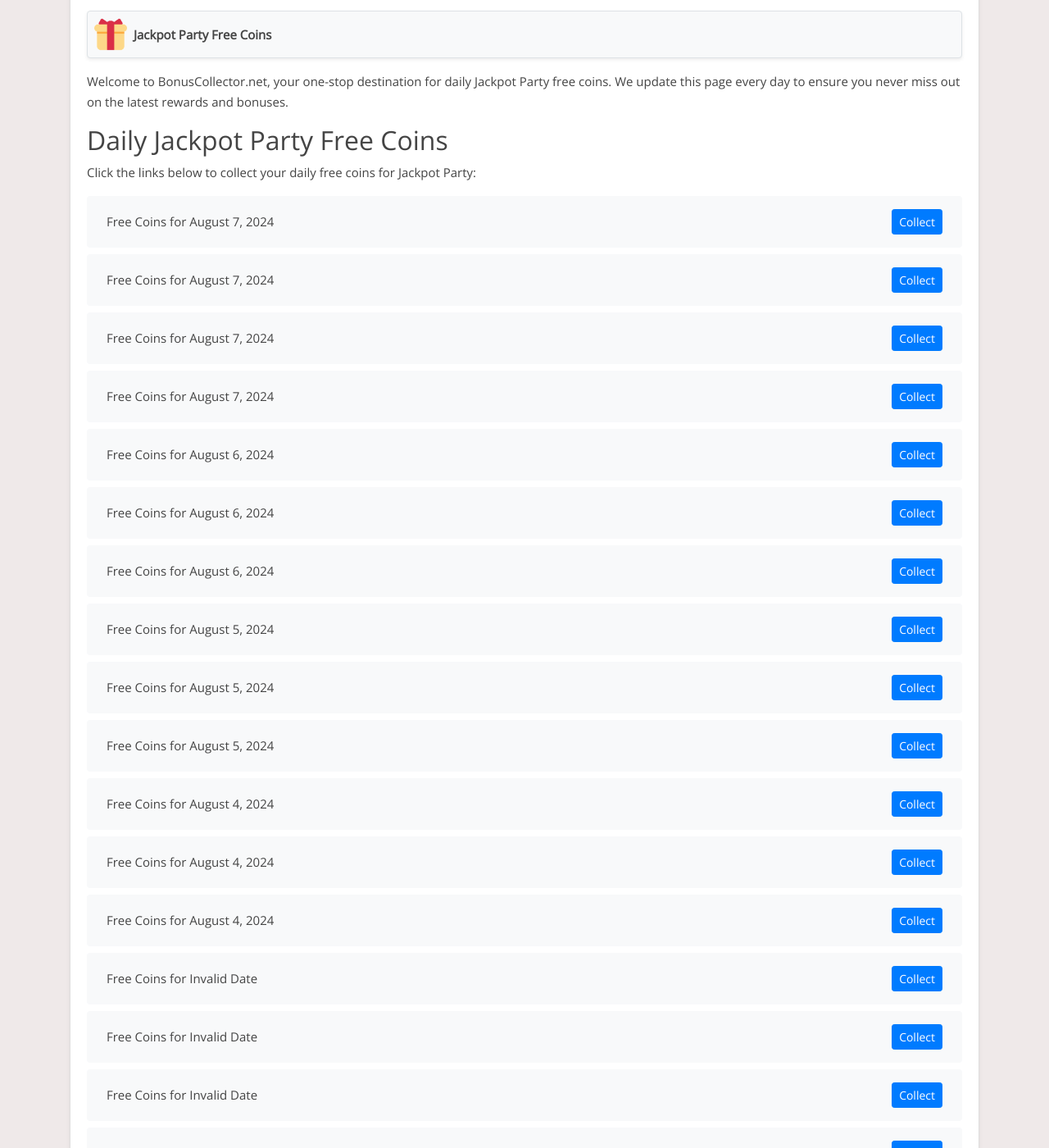
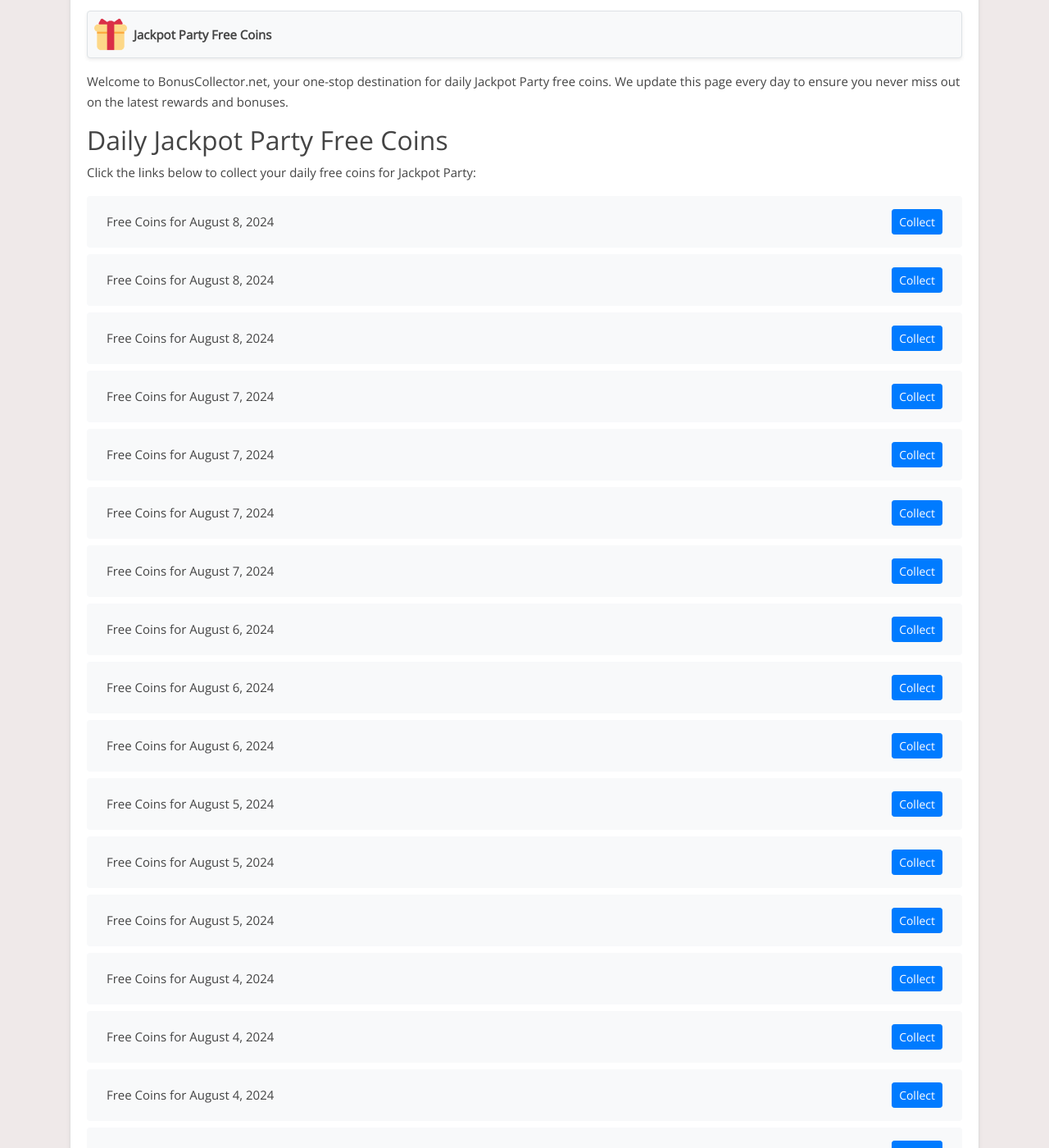
Before and after one commit to Prollad99/bs-net, a Jekyll site: the page built from _posts/2024-07-31-jackpot-party.md, in a window 1280 px wide and 1400 px high, scrolled down 225 px. Shown: the whole window at 82% size. Built offline with Jekyll 4.4.1, drawn with Linux system fonts in a browser that asks for light colours; nearby versions of some CDN libraries; comment, search, counter and statistics services are not loaded; some of the changed text lies outside the part shown.

Commit message:
Update jackpot-party reward links and last modified date

```diff
--- a/_data/include_files.yml
+++ b/_data/include_files.yml
@@ -68,7 +68,7 @@
   last_modified: 2024-08-07 09:14:48
 
 jackpot-party.html:
-  last_modified: 2024-08-07 11:11:15
+  last_modified: 2024-08-08 03:15:15
 
 quick-hit-slots.html:
   last_modified: 2024-08-07 17:35:47
--- a/_includes/jackpot-party.html
+++ b/_includes/jackpot-party.html
@@ -1,4 +1,16 @@
 <ul class="list-group mt-3 mb-4">
+  <li class="list-group-item d-flex justify-content-between align-items-center">
+    <span>Free Coins for August 8, 2024</span>
+    <a href="http://bit.ly/4dz9onn" class="btn btn-primary btn-sm">Collect</a>
+  </li>
+  <li class="list-group-item d-flex justify-content-between align-items-center">
+    <span>Free Coins for August 8, 2024</span>
+    <a href="https://bit.ly/4dj17Er" class="btn btn-primary btn-sm">Collect</a>
+  </li>
+  <li class="list-group-item d-flex justify-content-between align-items-center">
+    <span>Free Coins for August 8, 2024</span>
+    <a href="https://bit.ly/3yu1wEV" class="btn btn-primary btn-sm">Collect</a>
+  </li>
   <li class="list-group-item d-flex justify-content-between align-items-center">
     <span>Free Coins for August 7, 2024</span>
     <a href="https://bit.ly/3YutPOb" class="btn btn-primary btn-sm">Collect</a>
@@ -387,16 +399,4 @@
     <span>Free Coins for Invalid Date</span>
     <a href="https://bit.ly/3LdH2mL" class="btn btn-primary btn-sm">Collect</a>
   </li>
-  <li class="list-group-item d-flex justify-content-between align-items-center">
-    <span>Free Coins for Invalid Date</span>
-    <a href="http://bit.ly/4bBAw3T" class="btn btn-primary btn-sm">Collect</a>
-  </li>
-  <li class="list-group-item d-flex justify-content-between align-items-center">
-    <span>Free Coins for Invalid Date</span>
-    <a href="https://bit.ly/4609l1A" class="btn btn-primary btn-sm">Collect</a>
-  </li>
-  <li class="list-group-item d-flex justify-content-between align-items-center">
-    <span>Free Coins for Invalid Date</span>
-    <a href="https://bit.ly/4cVGBcx" class="btn btn-primary btn-sm">Collect</a>
-  </li>
 </ul>
```
Also changed, not shown: links-json/jackpot-party.json (+12 -9 lines).
